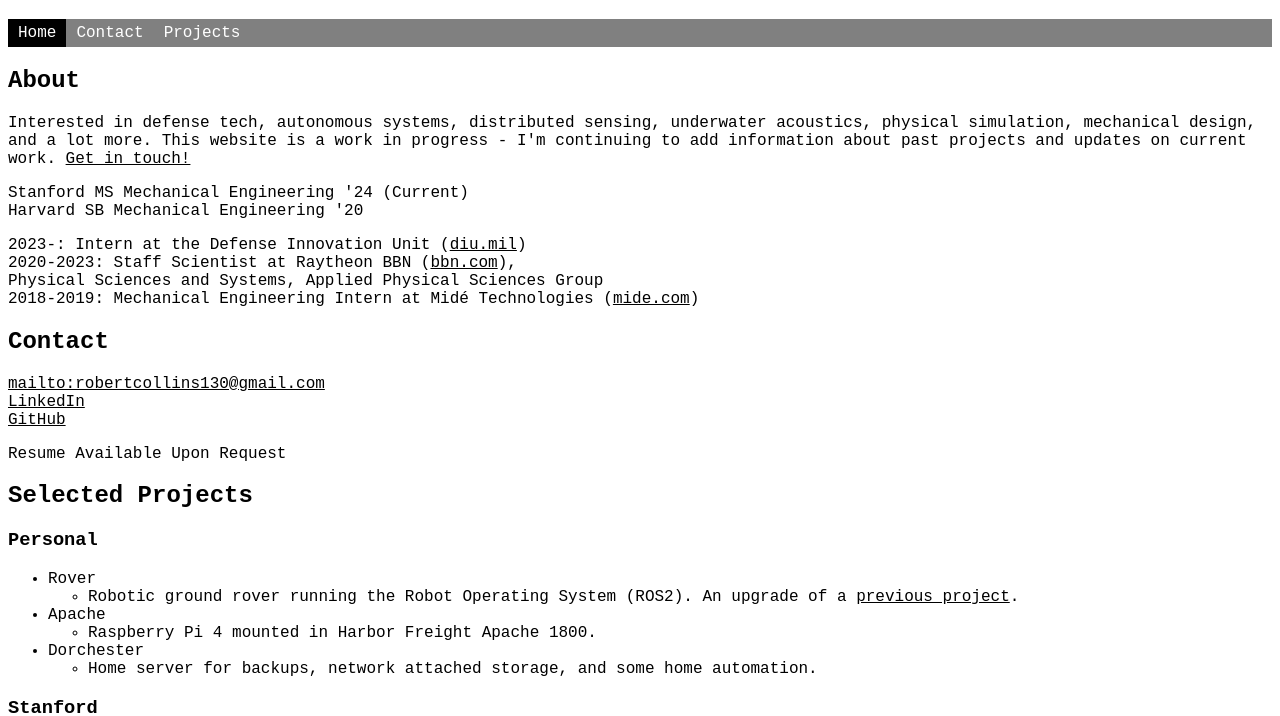
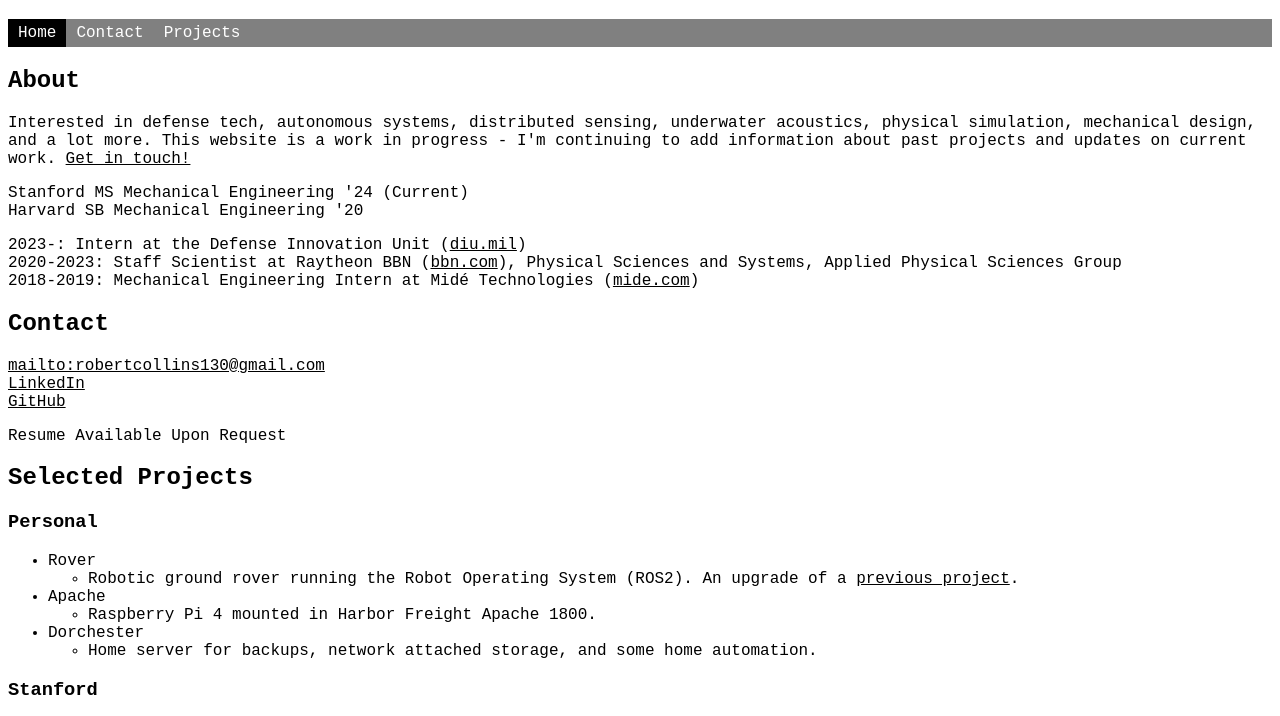
Before and after one commit to rcollins130/rcollins130.github.io, a plain HTML site: page index.html in a window 1280 px wide. Shown: the part 61-777 px from the top of the page. Drawn offline with Linux system fonts and the light colour scheme.

Commit message:
Update index.html

```diff
--- a/index.html
+++ b/index.html
@@ -37,7 +37,7 @@
 
         <p id="work">
             2023-: Intern at the Defense Innovation Unit (<a href="https://www.diu.mil/" target="_blank">diu.mil</a>)<br>
-            2020-2023: Staff Scientist at Raytheon BBN (<a href="https://bbn.com" target="_blank">bbn.com</a>), <br>
+            2020-2023: Staff Scientist at Raytheon BBN (<a href="https://bbn.com" target="_blank">bbn.com</a>),
             Physical Sciences and Systems, Applied Physical Sciences Group <br>
             2018-2019: Mechanical Engineering Intern at Midé Technologies (<a href="https://www.mide.com/" target="_blank">mide.com</a>)
         </p>
@@ -104,5 +104,9 @@
             </ul>
         </ul>
     </div>
+    <br>
+    <br>
+    <br>
+    <br>
 </body>
 </html>
```
